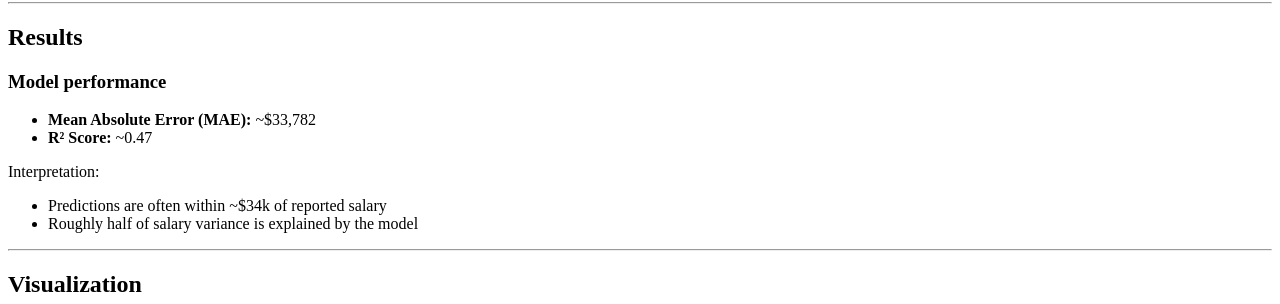
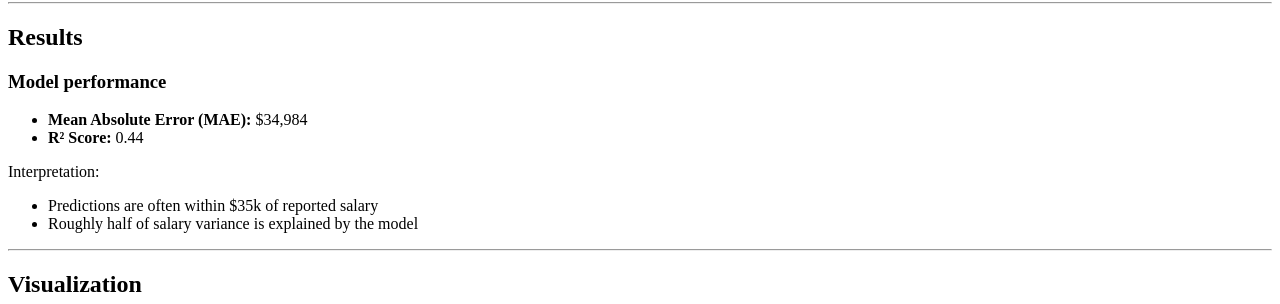
Before and after one commit to ilvfruits/stackoverflow-survey-2025, a Jekyll site: the page built from docs/_posts/2025-12-22-salary-prediction-report.md, in a window 1280 px wide and 900 px high, scrolled down 1019 px. Shown: the part 149-453 px from the top of the window. Built offline with Jekyll 4.4.1, drawn with Linux system fonts in a browser that asks for light colours.

Commit message:
Update 2025-12-22-salary-prediction-report.md
test the link to image

```diff
--- a/docs/_posts/2025-12-22-salary-prediction-report.md
+++ b/docs/_posts/2025-12-22-salary-prediction-report.md
@@ -65,11 +65,11 @@
 
 ### Model performance
 
-- **Mean Absolute Error (MAE):** ~$33,782
-- **R² Score:** ~0.47
+- **Mean Absolute Error (MAE):** $34,984
+- **R² Score:** 0.44
 
 Interpretation:
-- Predictions are often within ~$34k of reported salary
+- Predictions are often within $35k of reported salary
 - Roughly half of salary variance is explained by the model
 
 ---
@@ -79,7 +79,7 @@
 ### Feature Analysis
 
 ### Salary vs. Experience
-![Salary vs Experience](/docs/assets/images/salary_vs_experience.png)
+![Salary vs Experience]({{site.baseurl}}/docs/assets/images/salary_vs_experience.png)
 
 ### Salary by Role
 ![Salary by Role](/docs/assets/images/salary_by_role.png)
```
